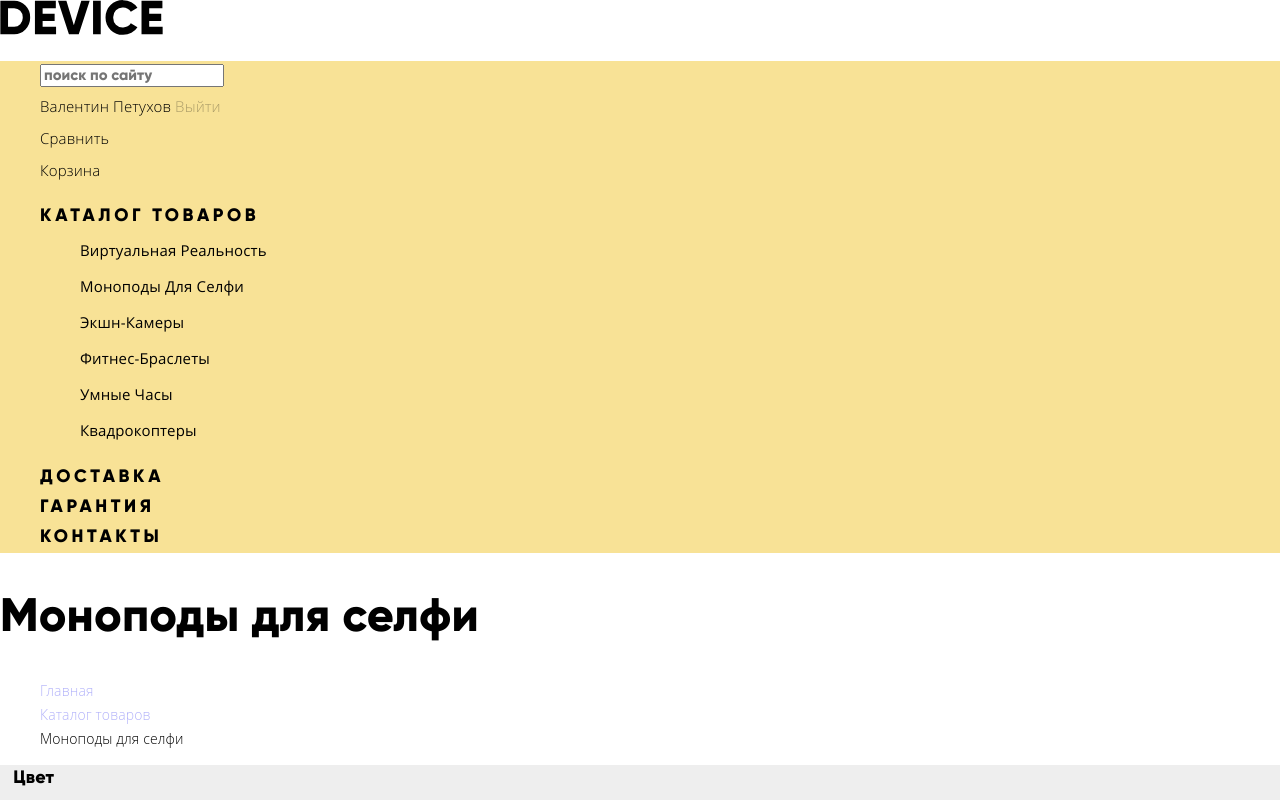
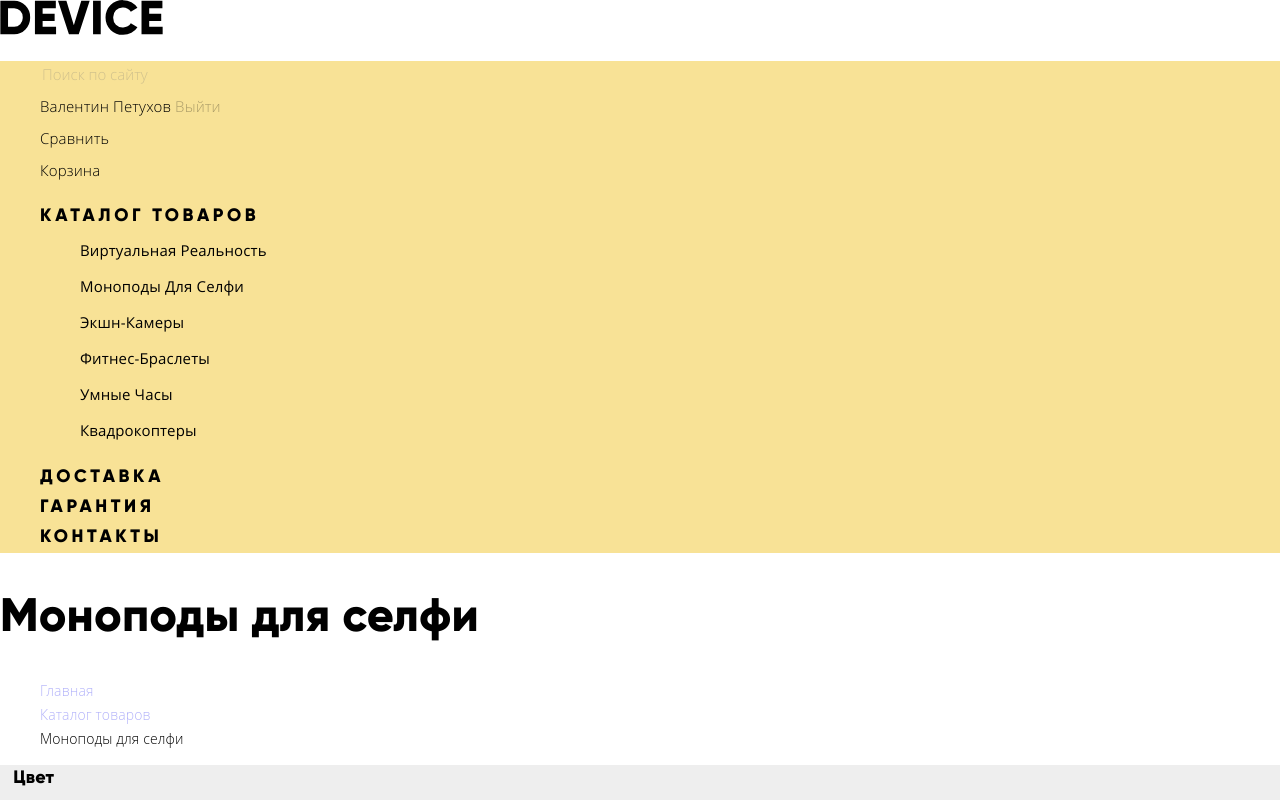
Before and after one commit to My-little-gorilla/967095-device-24, a plain HTML site: page catalog.html in a window 1280 px wide. Shown: the top 800 px of the page. Drawn offline with Linux system fonts and the light colour scheme.

Commit message:
баз.стл.
вроде так поле поиска выглядит корректнее

```diff
--- a/catalog.html
+++ b/catalog.html
@@ -4,8 +4,8 @@
   <meta charset="UTF-8">
   <meta name="viewport" content="width=device-width, initial-scale=1.0">
   <meta http-equiv="X-UA-Compatible" content="ie=edge">
+  <link rel="stylesheet" href="css/normalize.css">
   <link rel="stylesheet" href="css/style.css">
-  <link rel="stylesheet" href="css/normalize.css">
 
   <title>Каталог</title>
 </head>
@@ -16,11 +16,11 @@
      </a>
      <nav class="header_navigaton">
        <ul class="header_navigation_small_literal">
-          <li>
-           <form class="search_form" action="https://echo.htmlacademy.ru" method="post">
-             <label for="search" class="visually_hidden">поиск по сайту</label>
-             <input type="search" id="search" placeholder="поиск по сайту">
-           </form>
+          <li class="search_small_litetal">
+            <form class="search_form" action="https://echo.htmlacademy.ru" method="post">
+              <label for="search" class="visually_hidden">Поиск по сайту</label>
+              <input type="search" id="search"  placeholder="Поиск по сайту">
+            </form>
           </li>
          <li><a href="#">Валентин Петухов <span>Выйти</span></a></li>
          <li><a href="#">Сравнить</a></li>
--- a/css/style.css
+++ b/css/style.css
@@ -1,9 +1,37 @@
 
+@font-face {
+    font-family: 'gilroylight';
+    src: url('../fonts/gilroylight-webfont.woff2') format('woff2'),
+         url('../fonts/gilroylight-webfont.woff') format('woff');
+    font-weight: normal;
+    font-style: normal;
+}
+@font-face {
+    font-family: 'gilroyextrabold';
+    src: url('../fonts/gilroyextrabold-webfont.woff2') format('woff2'),
+         url('../fonts/gilroyextrabold-webfont.woff') format('woff');
+    font-weight: normal;
+    font-style: normal;
+}
+@font-face {
+    font-family: 'open_sanslight';
+    src: url('../fonts/opensans-light-webfont.woff2') format('woff2'),
+         url('../fonts/opensans-light-webfont.woff') format('woff');
+    font-weight: normal;
+    font-style: normal;
+}
+@font-face {
+    font-family: 'open_sansregular';
+    src: url('../fonts/opensans-regular-webfont.woff2') format('woff2'),
+         url('/..fonts/opensans-regular-webfont.woff') format('woff');
+    font-weight: normal;
+    font-style: normal;
+}
 
 
 body{
   background-color: #ffffff;
-  font-family:"gilroyextrabold", Arial, sans-serif;
+  font-family: "gilroyextrabold", Arial, sans-serif;
   font-size: 15px;
   font-weight: 300;
   line-height: 30px;
@@ -37,7 +65,7 @@ a{
 }
 
 .search_small_litetal label{
-  font-family: "open_sanslight";
+  font-family: "open_sansregular";
   opacity: 0.3;
   color: #000000;
   font-weight: 300;
@@ -45,12 +73,17 @@ a{
   letter-spacing: 0.15px;
 }
 
-.search_small_litetal label:hover{
+/* .search_small_litetal label:hover{
   opacity: 0.6;
+  } */
+
+  .search_small_litetal input[placeholder]:hover{
+    opacity: 0.6;
   }
 
-  .search_small_litetal input:focus{
+  .search_small_litetal input[placeholder]:focus{
     border-bottom: 3px solid #000000;
+    opacity: 1.0;
   }
 
 .search_small_litetal input{
@@ -59,6 +92,7 @@ a{
   background-color: transparent;
   border: none;
   font-size: 15px;
+  opacity: 0.3;
 }
 
 .main_header img:hover,
@@ -399,32 +433,3 @@ legend{
 .header_navigation_small_literal span{
   opacity: 0.3;
 }
-
-@font-face {
-    font-family: 'gilroylight';
-    src: url('../fonts/gilroylight-webfont.woff2') format('woff2'),
-         url('../fonts/gilroylight-webfont.woff') format('woff');
-    font-weight: normal;
-    font-style: normal;
-}
-@font-face {
-    font-family: 'gilroyextrabold';
-    src: url('../fonts/gilroyextrabold-webfont.woff2') format('woff2'),
-         url('../fonts/gilroyextrabold-webfont.woff') format('woff');
-    font-weight: normal;
-    font-style: normal;
-}
-@font-face {
-    font-family: 'open_sanslight';
-    src: url('../fonts/opensans-light-webfont.woff2') format('woff2'),
-         url('../fonts/opensans-light-webfont.woff') format('woff');
-    font-weight: normal;
-    font-style: normal;
-}
-@font-face {
-    font-family: 'open_sansregular';
-    src: url('../fonts/opensans-regular-webfont.woff2') format('woff2'),
-         url('/..fonts/opensans-regular-webfont.woff') format('woff');
-    font-weight: normal;
-    font-style: normal;
-}
--- a/css/stylesheet.css
+++ /dev/null
@@ -1,24 +0,0 @@
-/*! Generated by Font Squirrel (https://www.fontsquirrel.com) on February 7, 2019 */
-
-
-
-@font-face {
-    font-family: 'gilroylight';
-    src: url('gilroylight-webfont.woff2') format('woff2'),
-         url('gilroylight-webfont.woff') format('woff');
-    font-weight: normal;
-    font-style: normal;
-
-}
-
-
-
-
-@font-face {
-    font-family: 'gilroyextrabold';
-    src: url('gilroyextrabold-webfont.woff2') format('woff2'),
-         url('gilroyextrabold-webfont.woff') format('woff');
-    font-weight: normal;
-    font-style: normal;
-
-}
```
Also changed, not shown: index.html (+2 -2 lines).
